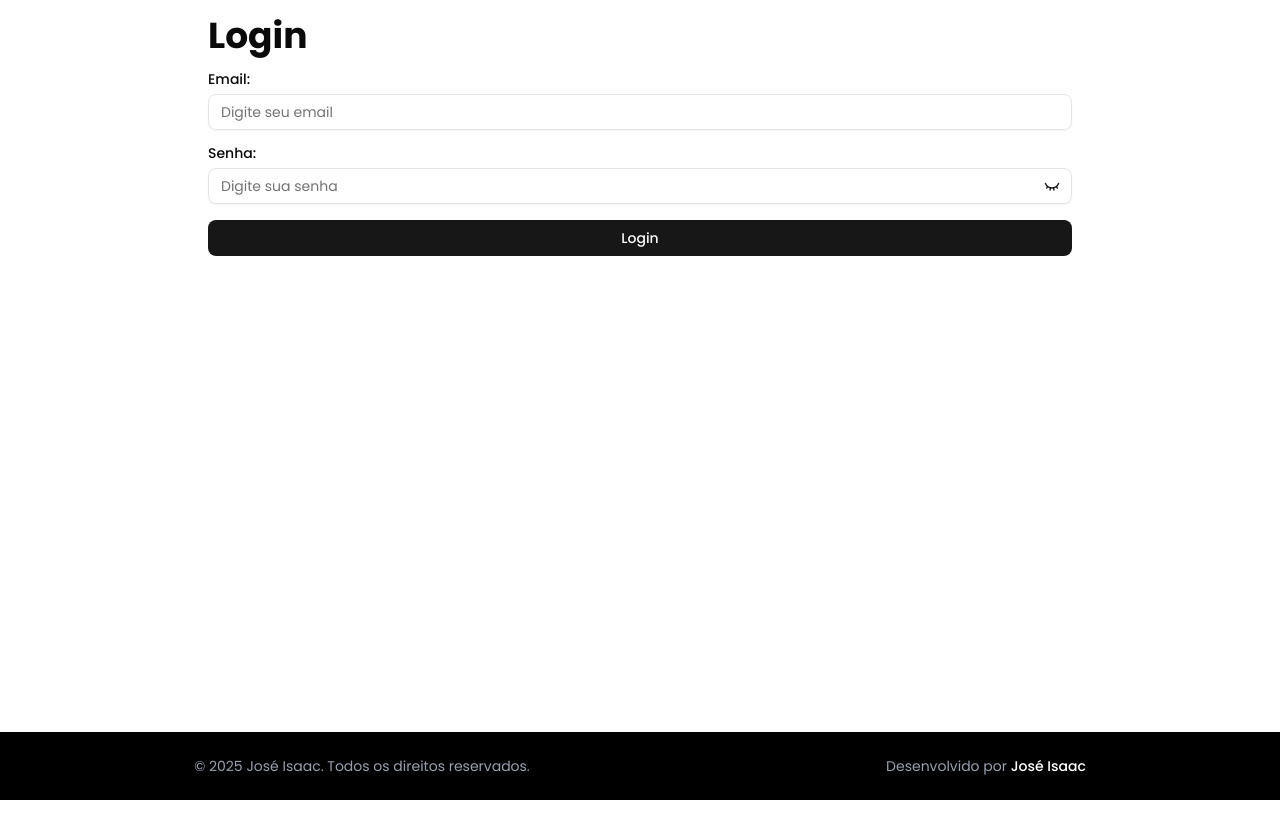
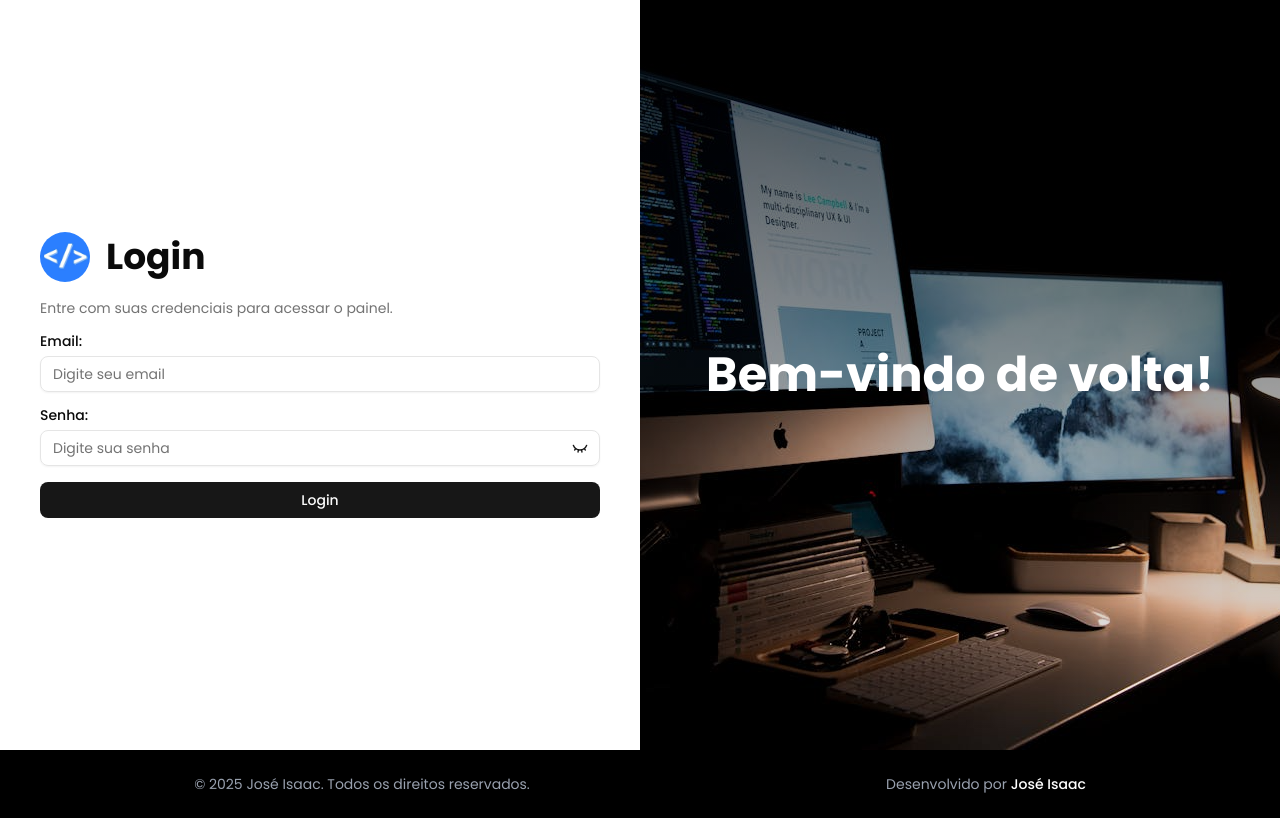
Before and after one commit to joseisaacpy/controle-projetos, a Next.js app: page / in a window 1280 px wide. Built offline with nearby package versions, Linux system fonts and the light colour scheme.

Commit message:
style(login): adicionar imagem na tela de login

```diff
--- a/app/(public)/(login)/LoginClient.tsx
+++ b/app/(public)/(login)/LoginClient.tsx
@@ -1,5 +1,6 @@
 "use client";
 import { useState } from "react";
+import Image from "next/image";
 import { toast } from "sonner";
 import { Label } from "@/components/ui/label";
 import { Input } from "@/components/ui/input";
@@ -46,16 +47,32 @@ export default function LoginClient() {
       toast.success("Login realizado com sucesso");
 
       // redireciona para o painel
-      window.location.href = "/painel";
+      window.location.href = "/projetos";
     } catch (error) {
       console.error(error);
       toast.error("Erro ao fazer login");
     }
   };
   return (
-    <section className="section">
-      <h1 className="heading-primary">Login</h1>
-      <form onSubmit={handleSubmit} className="flex flex-col gap-4">
+    <section className="grid grid-cols-1 md:grid-cols-2">
+      <div className="flex items-center justify-center p-6">
+        <form
+          onSubmit={handleSubmit}
+          className="flex flex-col gap-4 p-4 w-full"
+        >
+          <div className="flex flex-row items-center justify-baseline gap-4">
+            <Image
+              src="/assets/images/dev-jose.webp"
+              alt="Logo"
+              width={50}
+              height={50}
+              className="rounded-full"
+            />
+            <h1 className="heading-primary-not-m">Login</h1>
+          </div>
+          <p className="text-sm text-muted-foreground">
+            Entre com suas credenciais para acessar o painel.
+          </p>
           <div className="form-group">
             <Label htmlFor="email">Email:</Label>
             <Input
@@ -92,6 +109,26 @@ export default function LoginClient() {
           </div>
           <Button type="submit">Login</Button>
         </form>
+      </div>
+      {/* section da imagem */}
+      <section className="relative hidden md:flex items-center justify-center">
+        {/* overlay */}
+        <div className="absolute inset-0 bg-linear-to-b from-black/70 via-black/40 to-transparent"></div>
+        {/* texto */}
+        <div className="absolute flex items-center justify-center">
+          <h1 className="text-4xl md:text-5xl font-bold text-white text-center">
+            Bem-vindo de volta!
+          </h1>
+        </div>
+        {/* imagem */}
+        <Image
+          src="/assets/images/login.png"
+          alt="Login"
+          width={500}
+          height={500}
+          className="w-full h-[calc(100vh-50px)] object-cover"
+        />
+      </section>
     </section>
   );
 }
```
Also changed, not shown: public/assets/images/login.png (added). Lines whose indentation alone changed are shown as unchanged.
